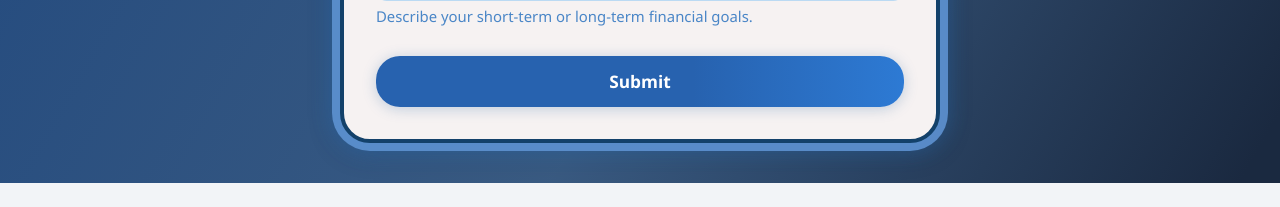
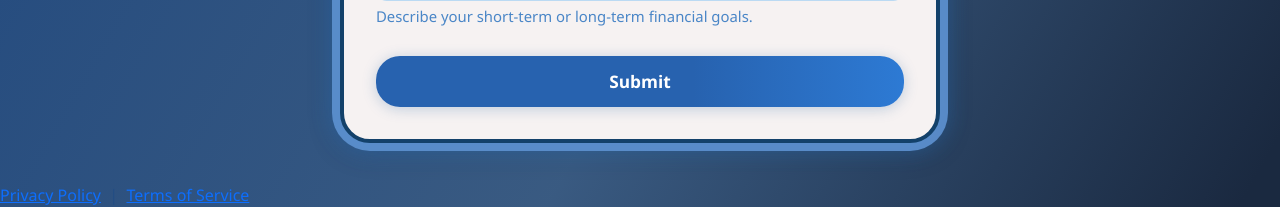
Before and after one commit to gousiya-asmai/finsecure, a Django app: page /assistance/ in a window 1280 px wide. Shown: the part 1116-1323 px from the top of the page. Before the commit the page ends 1299 px from the top, so only its background shows below. Run offline with Django 5.2, Linux system fonts and the light colour scheme; the visitor is signed in with stand-in values (Sample User, id 1); data comes from the database, SQL or seed files in the repository.

```diff
--- a/assistance/templates/assistance/home.html
+++ b/assistance/templates/assistance/home.html
@@ -202,6 +202,13 @@
         </div>
     </div>
 
+    <footer>
+  <a href="https://finsecure-jgzx.onrender.com/assistance/privacy-policy/">Privacy Policy</a>
+  &nbsp;|&nbsp;
+  <a href="https://finsecure-jgzx.onrender.com/assistance/terms-of-service/">Terms of Service</a>
+</footer>
+
+
     <!-- Bootstrap JS Bundle -->
     <script src="https://cdn.jsdelivr.net/npm/bootstrap@5.3.2/dist/js/bootstrap.bundle.min.js"></script>
 </body>
```
